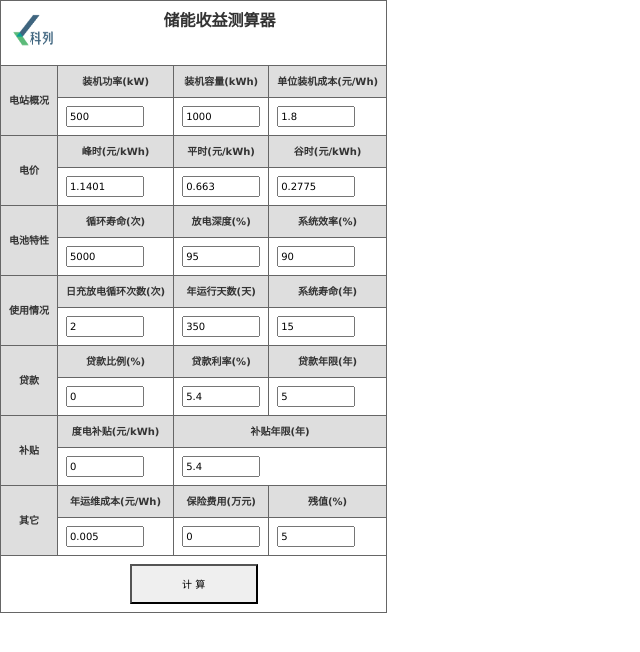
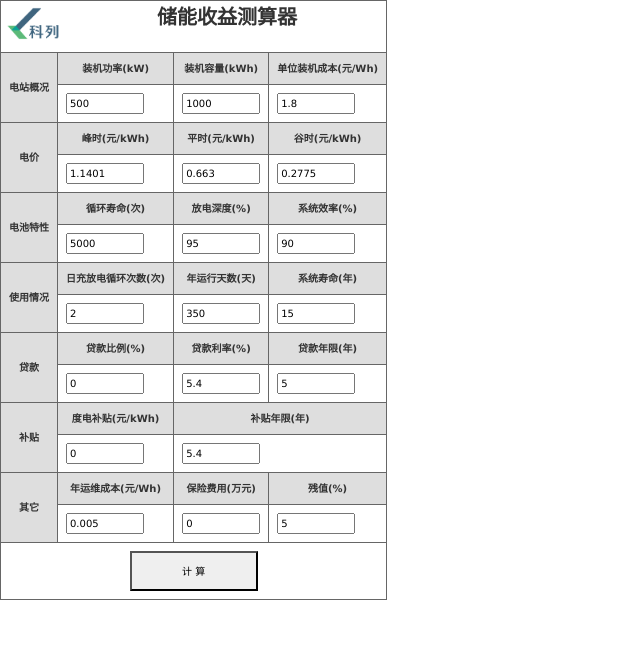
Before and after one commit to zhanggy/calculator, a plain HTML site: page index.html in a window 1280 px wide. Shown: the whole page, without its empty margins (0-640 px from the left). Drawn offline with Linux system fonts and the light colour scheme; files whose address does not match are found by name.

Commit message:
adjust header

```diff
--- a/css/main.css
+++ b/css/main.css
@@ -35,8 +35,8 @@ table.gridtable caption {
 
 td.tb_title {
 	border-width: 1px;
-	padding: 2px;
-	font-size:16px;
+	padding: 0px;
+	font-size:20px;
 	font-weight: bolder;
 	text-align: center;
 	border-style: solid;
--- a/index.html
+++ b/index.html
@@ -18,9 +18,9 @@
         <table id="table-input" class="gridtable">
             <thead>
             <tr>
-                <td class="tb_title" colspan="4" width="188">
-                    <img src="image/logo.png" alt="logo" style="width: 52px; height: 48px; float: left;" />
-                    <span style="float: none;">储能收益测算器</span>
+                <td class="tb_title" style="padding: 1px; text-align: center; vertical-align: middle;" colspan="4" width="188">
+                    <img src="image/logo.png" alt="logo" style="width: 67px; height: 49px; float: left;" />
+                    储能收益测算器
                 </td>
             </tr>
             </thead>
```
